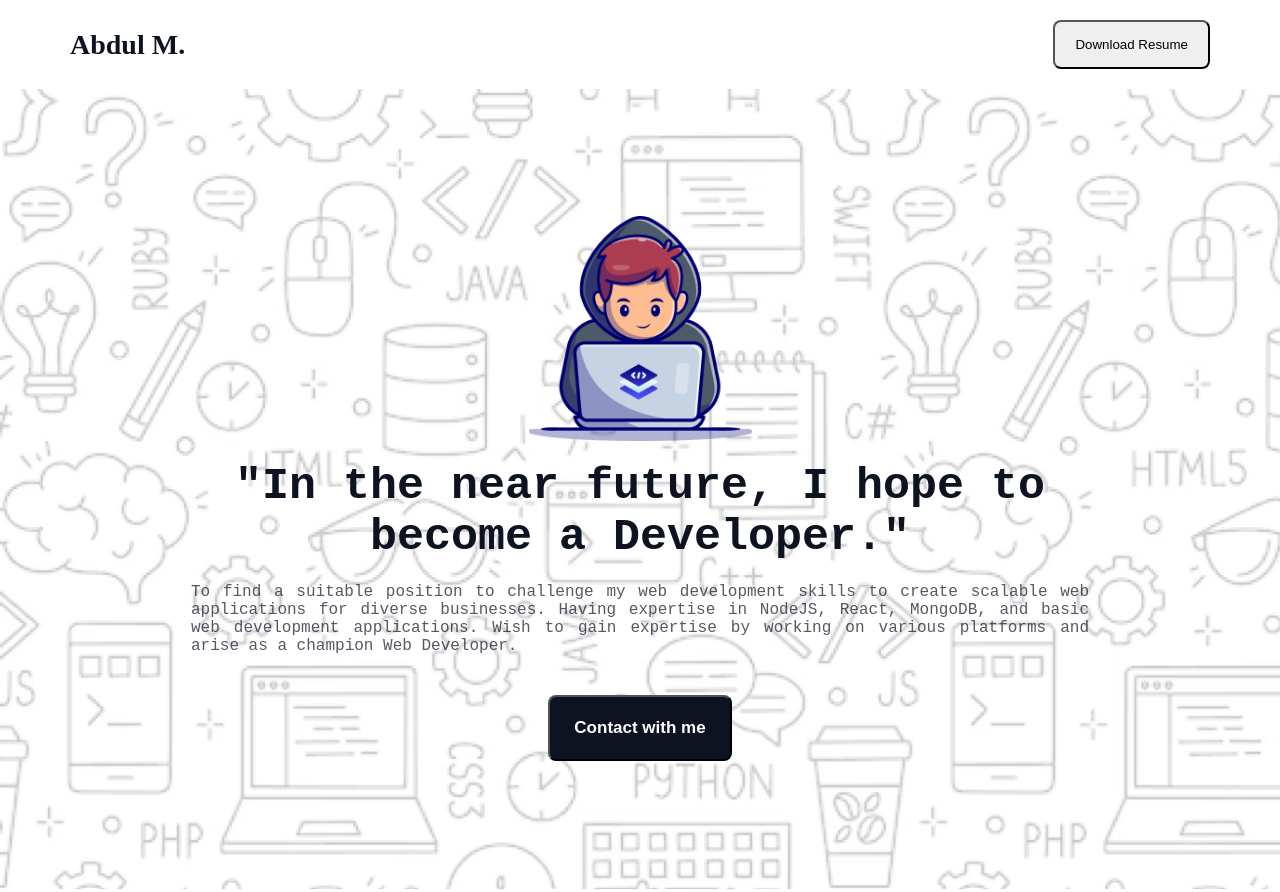
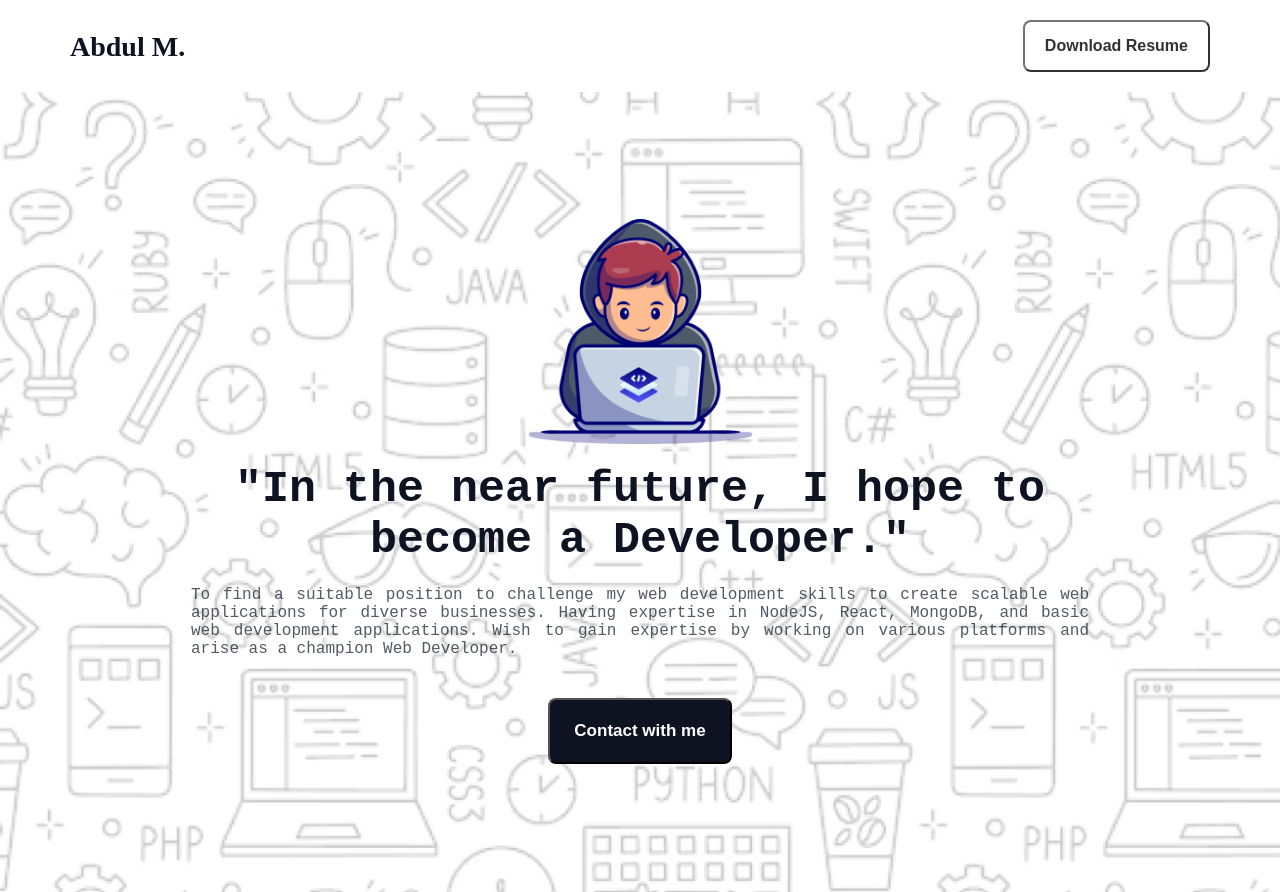
Before and after one commit to dmmalek/Assignment-1, a plain HTML site: page index.html in a window 1280 px wide. Shown: the top 892 px of the page. Drawn offline with Linux system fonts and the light colour scheme; a web font is replaced by a local one.

Commit message:
fixed styling

```diff
--- a/style.css
+++ b/style.css
@@ -32,6 +32,10 @@ nav > p {
 nav > button {
   padding: 15px 20px 15px 20px;
   border-radius: 8px;
+  font-size: 16px;
+  font-weight: 600;
+  opacity: 0.8;
+  background-color: rgb(255, 255, 255);
 }
 /* End nav section  */
 /* star banner section  */
```
